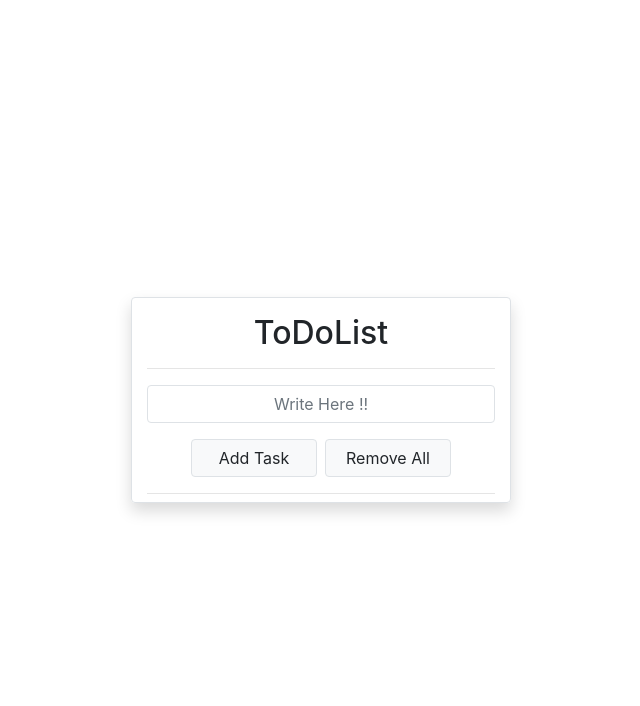
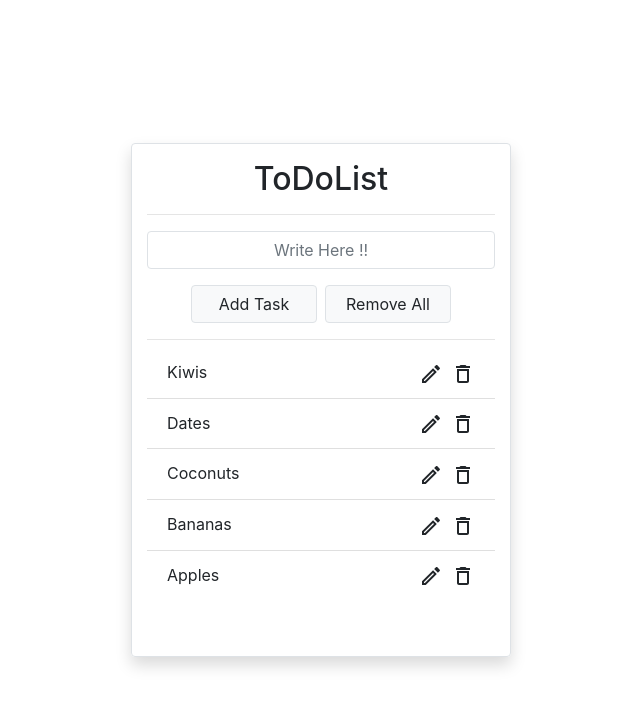
Before and after one commit to surajt26/Todolist-react-api-json, a React (Create React App) app: page / in a window 1280 px wide. Shown: the top 706 px of the page, without its empty margins (319-959 px from the left). Built offline with nearby package versions, Linux system fonts and the light colour scheme; data requests are answered from the project's data file.

Commit message:
add and done ItemList.js file | updated Todolist.js file

```diff
--- a/db.json
+++ b/db.json
@@ -2,6 +2,7 @@
     "taskList": [
         {
             "tasks": [
+                "Kiwis",
                 "Dates",
                 "Coconuts",
                 "Bananas",
--- /dev/null
+++ b/src/components/ItemList.js
@@ -0,0 +1,89 @@
+import React from 'react';
+import axios from 'axios';
+// Import some icons from 'Material-UI' website
+import EditOutlinedIcon from '@material-ui/icons/EditOutlined';
+import EditIcon from '@material-ui/icons/Edit';
+import DeleteOutlineIcon from '@material-ui/icons/DeleteOutline';
+import DeleteIcon from '@material-ui/icons/Delete';
+
+const ItemList = (props) => {
+
+    // object destructuring of props
+    const { taskList, setSelectedTask, getList } = props;
+
+    // Task select action handle
+    const selectHandle = (task, taskId) => {
+        setSelectedTask({
+            task: task,
+            taskId: taskId
+        });
+        // Remove class to update-row component
+        document.getElementById('update-row').classList.remove('d-none');
+    }
+
+    // Task delete action handle
+    const deleteHandle = async (task) => {
+        // Filter taskList and return all task except selected task for delete
+        const updatedTaskList = taskList.filter((value) => {
+            return value !== task
+        });
+        // sessionStorage.setItem('taskList', JSON.stringify(updatedTaskList));
+        await axios.put(`http://localhost:3004/taskList/1`, {
+            "tasks": [...updatedTaskList]
+        })
+        getList();
+    }
+
+    return (<>
+        <div className='row mb-2'>
+            <div
+                className="col-12  overflow-auto"
+                style={{ height: '300px' }}
+            >
+                {/* Unordered-list */}
+                <ul className='list-group list-group-flush'>
+                    {
+                        // render entire task list
+                        taskList.map((task, taskId) =>
+                            <li
+                                key={taskId}
+                                className='list-group-item'
+                            >
+                                {/* Task */}
+                                {task}
+                                {/* delete task action */}
+                                <span
+                                    onClick={() => deleteHandle(task)}
+                                    className='change-delete-icon float-right'
+                                >
+                                    {/* Icons for delete task */}
+                                    <span className='delete-outline-icon'>
+                                        <DeleteOutlineIcon />
+                                    </span>
+                                    <span className='delete-icon'>
+                                        <DeleteIcon />
+                                    </span>
+                                </span>
+                                {/* select task action */}
+                                <span
+                                    onClick={() => selectHandle(task, taskId)}
+                                    className='change-edit-icon float-right mr-2'
+                                >
+                                    {/* Icons for edit task */}
+                                    <span className='edit-outlined-icon'>
+                                        <EditOutlinedIcon />
+                                    </span>
+                                    <span className='edit-icon'>
+                                        <EditIcon />
+                                    </span>
+                                </span>
+                            </li>
+                        )
+                    }
+                </ul>
+            </div>
+        </div>
+    </>)
+}
+
+export default ItemList;
--- a/src/components/Todolist.js
+++ b/src/components/Todolist.js
@@ -2,6 +2,8 @@ import React, { useEffect, useState } from 'react';
 import axios from 'axios';
 import Header from './Header';
 import AddNewItem from './AddNewItem';
+import ItemList from './ItemList';
+
 
 const Todolist = () => {
 
@@ -18,7 +20,11 @@ const Todolist = () => {
         // eslint-disable-next-line
     }, [])
 
-
+    // Selected task to store task and their id
+    const [selectedTask, setSelectedTask] = useState({
+        task: '',
+        taskId: null
+    });
 
     return (<>
         <div className='container position-relative'>
@@ -38,7 +44,12 @@ const Todolist = () => {
                         taskList={taskList}
                         getList={getList}
                     />
-
+                    {/* Item List Component */}
+                    <ItemList
+                        taskList={taskList}
+                        setSelectedTask={setSelectedTask}
+                        getList={getList}
+                    />
                 </div>
             </div>
 
```
